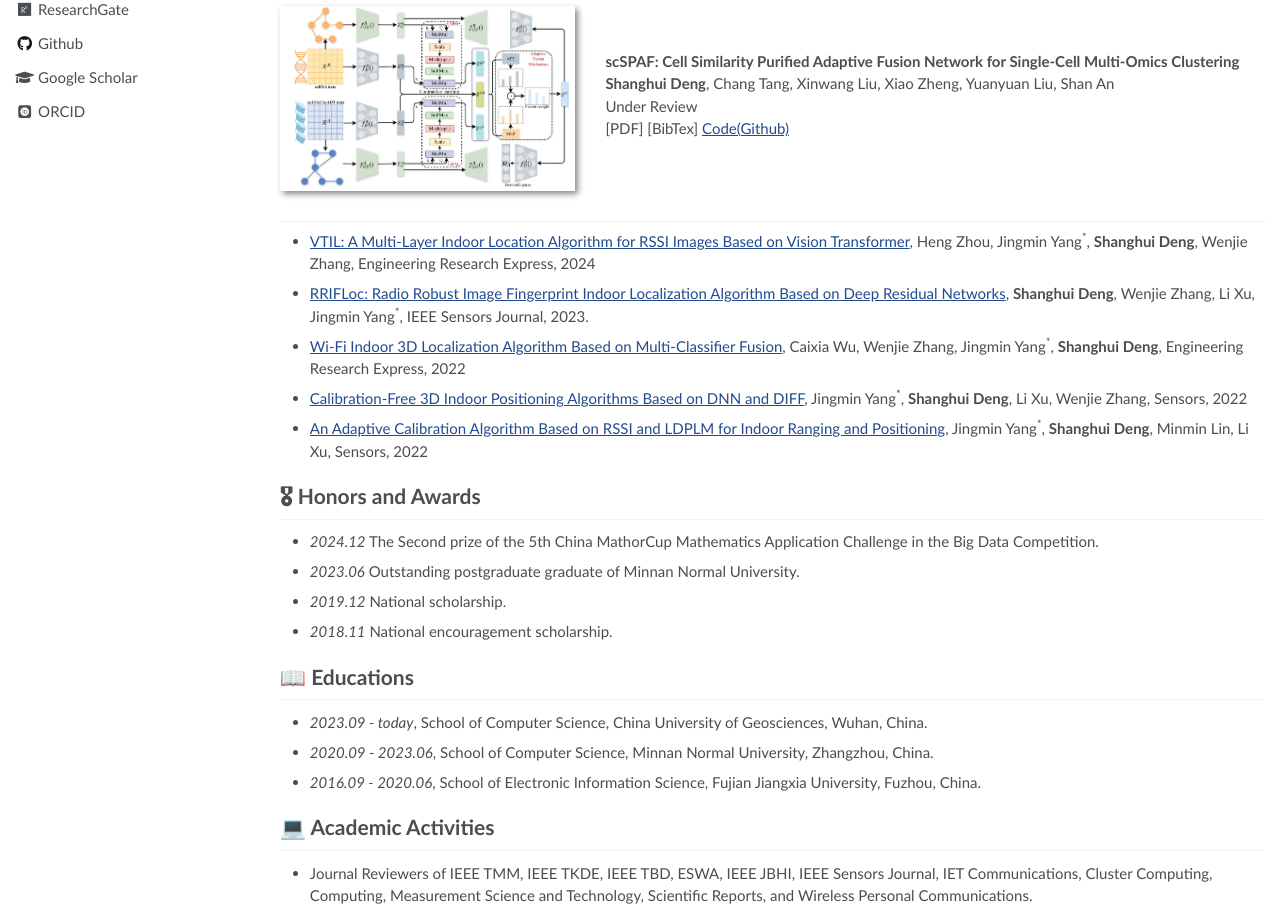
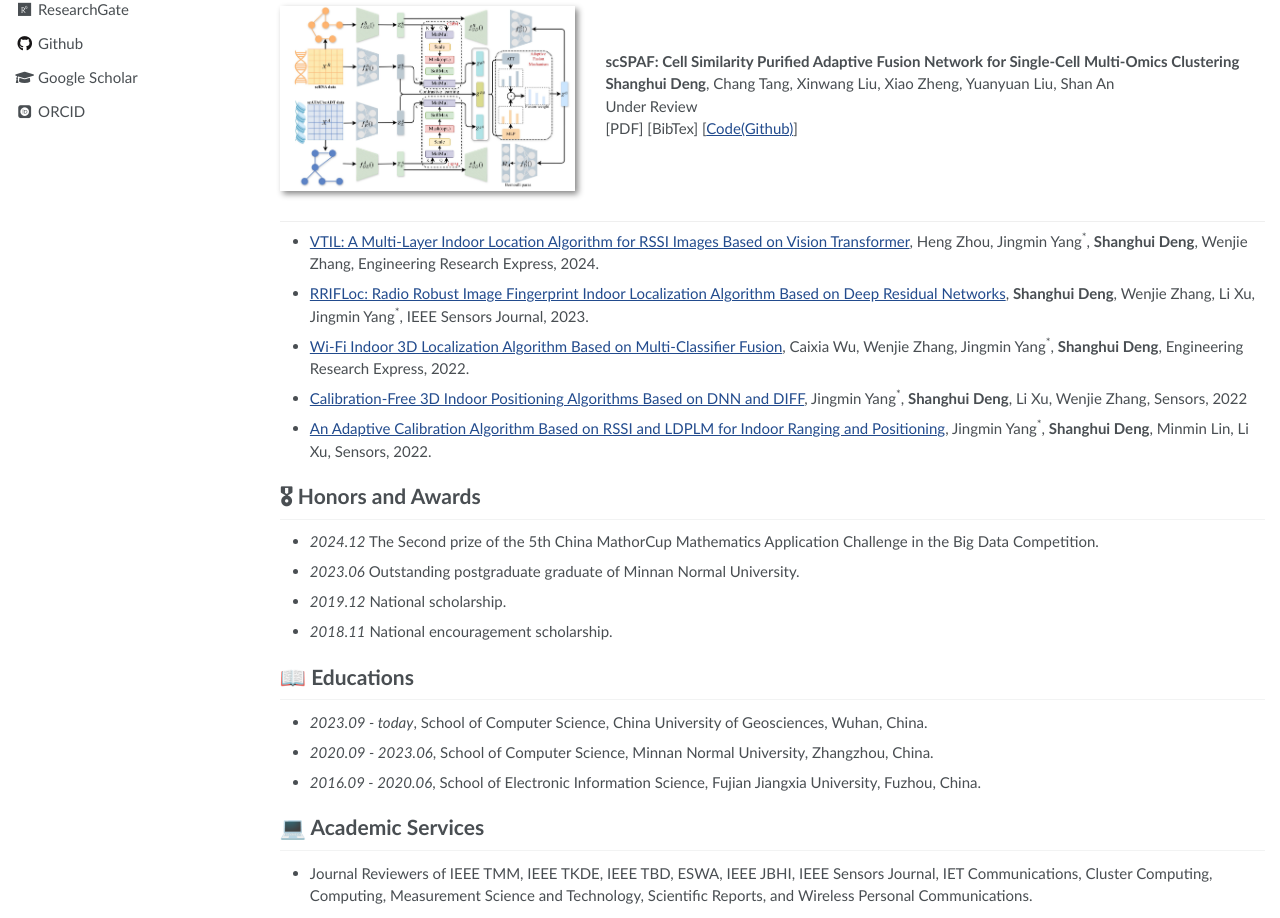
Before and after one commit to Shanghui-Deng/Shanghui-Deng.github.io, a Jekyll site: the page built from _pages/about.md, in a window 1280 px wide and 1400 px high, scrolled down 228 px. Shown: the part 448-1366 px from the top of the window. Built offline with Jekyll 4.4.1, drawn with Linux system fonts in a browser that asks for light colours; some web fonts are replaced.

Commit message:
Update about.md

```diff
--- a/_pages/about.md
+++ b/_pages/about.md
@@ -45,15 +45,15 @@ Under Review\\
 **scSPAF: Cell Similarity Purified  Adaptive Fusion Network for Single-Cell Multi-Omics Clustering** \\
 **Shanghui Deng**, Chang Tang, Xinwang Liu, Xiao Zheng, Yuanyuan Liu, Shan An\\
 Under Review\\
-\[PDF\] \[BibTex\] [Code(Github)](https://github.com/Shanghui-Deng/scSPAF)
+\[PDF\] \[BibTex\] \[[Code(Github)](https://github.com/Shanghui-Deng/scSPAF)\]
 </div>
 </div>
 
-- [VTIL: A Multi-Layer Indoor Location Algorithm for RSSI Images Based on Vision Transformer](https://iopscience.iop.org/article/10.1088/2631-8695/ad213b), Heng Zhou, Jingmin Yang<sup>*</sup>, **Shanghui Deng**, Wenjie Zhang, Engineering Research Express, 2024
+- [VTIL: A Multi-Layer Indoor Location Algorithm for RSSI Images Based on Vision Transformer](https://iopscience.iop.org/article/10.1088/2631-8695/ad213b), Heng Zhou, Jingmin Yang<sup>*</sup>, **Shanghui Deng**, Wenjie Zhang, Engineering Research Express, 2024.
 - [RRIFLoc: Radio Robust Image Fingerprint Indoor Localization Algorithm Based on Deep Residual Networks](https://ieeexplore.ieee.org/abstract/document/9975263), **Shanghui Deng**, Wenjie Zhang, Li Xu, Jingmin Yang<sup>*</sup>, IEEE Sensors Journal, 2023.
-- [Wi-Fi Indoor 3D Localization Algorithm Based on Multi-Classifier Fusion](https://iopscience.iop.org/article/10.1088/2631-8695/ac8b63), Caixia Wu, Wenjie Zhang, Jingmin Yang<sup>*</sup>, **Shanghui Deng**, Engineering Research Express, 2022
+- [Wi-Fi Indoor 3D Localization Algorithm Based on Multi-Classifier Fusion](https://iopscience.iop.org/article/10.1088/2631-8695/ac8b63), Caixia Wu, Wenjie Zhang, Jingmin Yang<sup>*</sup>, **Shanghui Deng**, Engineering Research Express, 2022.
 - [Calibration-Free 3D Indoor Positioning Algorithms Based on DNN and DIFF](https://www.mdpi.com/1424-8220/22/15/5891), Jingmin Yang<sup>*</sup>, **Shanghui Deng**, Li Xu, Wenjie Zhang, Sensors, 2022
-- [An Adaptive Calibration Algorithm Based on RSSI and LDPLM for Indoor Ranging and Positioning](https://www.mdpi.com/1424-8220/22/15/5689), Jingmin Yang<sup>*</sup>, **Shanghui Deng**, Minmin Lin, Li Xu, Sensors, 2022
+- [An Adaptive Calibration Algorithm Based on RSSI and LDPLM for Indoor Ranging and Positioning](https://www.mdpi.com/1424-8220/22/15/5689), Jingmin Yang<sup>*</sup>, **Shanghui Deng**, Minmin Lin, Li Xu, Sensors, 2022.
 
 
 # 🎖 Honors and Awards
@@ -68,7 +68,7 @@ Under Review\\
 - *2016.09 - 2020.06*, School of Electronic Information Science, Fujian Jiangxia University, Fuzhou, China.
 
 
-# 💻 Academic Activities
+# 💻 Academic Services
 - Journal Reviewers of IEEE TMM, IEEE TKDE, IEEE TBD, ESWA, IEEE JBHI, IEEE Sensors Journal, IET Communications, Cluster Computing, Computing, Measurement Science and Technology, Scientific Reports, and Wireless Personal Communications.
 
 - Conference Reviewer of AAAI 2024, CVPR 2025.
```
